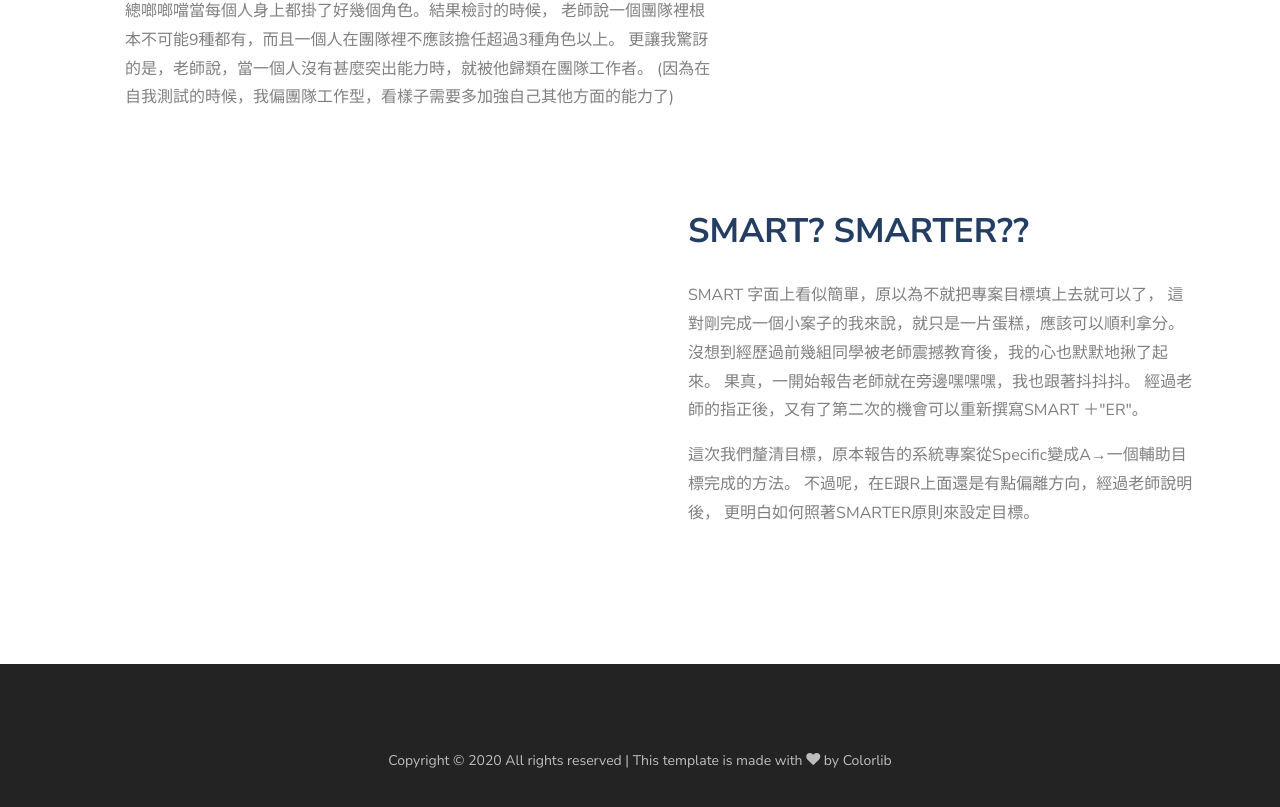
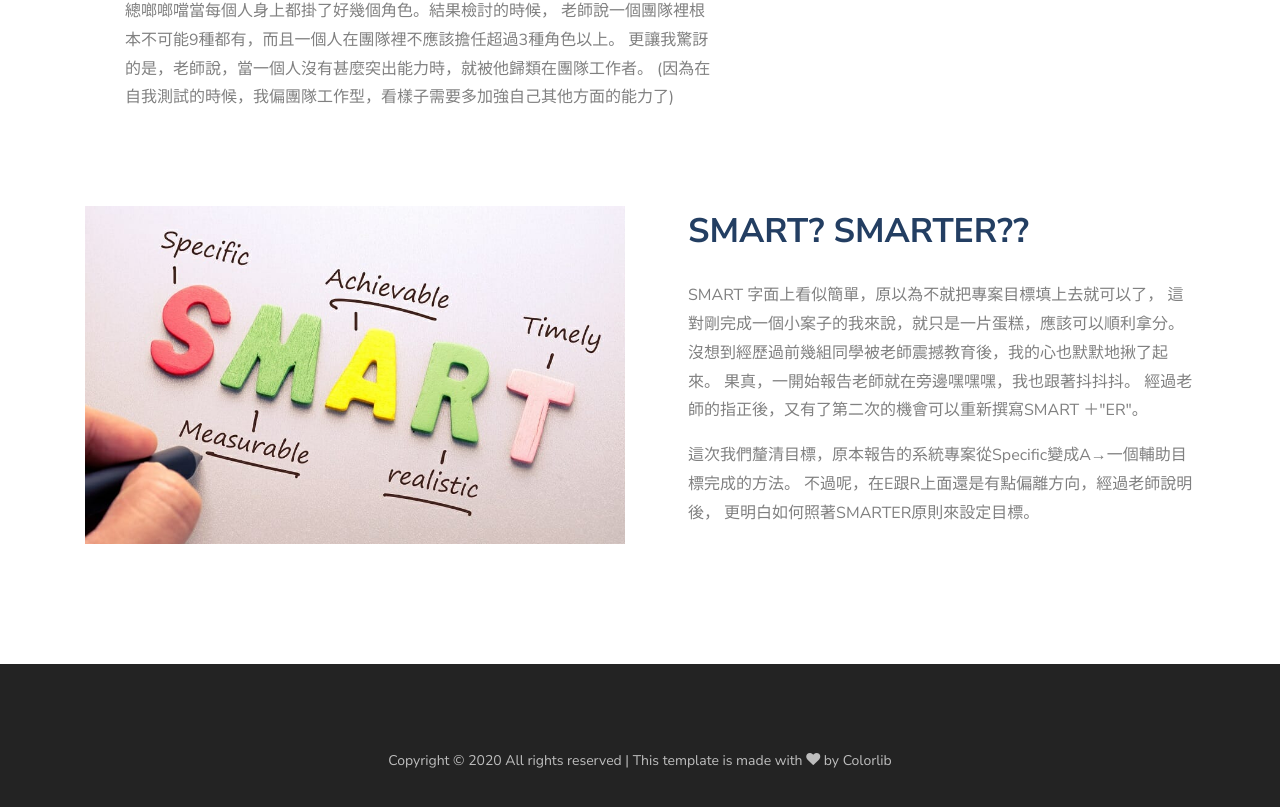
Before and after one commit to nanny13b/nanny13b.github.io, a plain HTML site: page index.html in a window 1280 px wide. Shown: the part 1537-2344 px from the top of the page. Drawn offline with Linux system fonts and the light colour scheme; files whose address does not match are found by name.

Commit message:
Add files via upload

```diff
--- a/index.html
+++ b/index.html
@@ -170,7 +170,7 @@
         <div class="container">
             <div class="row justify-content-center mb-5 pb-2 d-flex">
                 <div class="col-md-6 align-items-stretch d-flex">
-                    <div class="img img-video d-flex align-items-center" style="background-image: url(images/SMART.jpg);">
+                    <div class="img img-video d-flex align-items-center" style="background-image: url(images/smart-goal-1.jpeg);">
                         <!--<div class="video justify-content-center">
                             <a href="https://vimeo.com/45830194" class="icon-video popup-vimeo d-flex justify-content-center align-items-center">
                                 <span class="ion-ios-play"></span>
```
